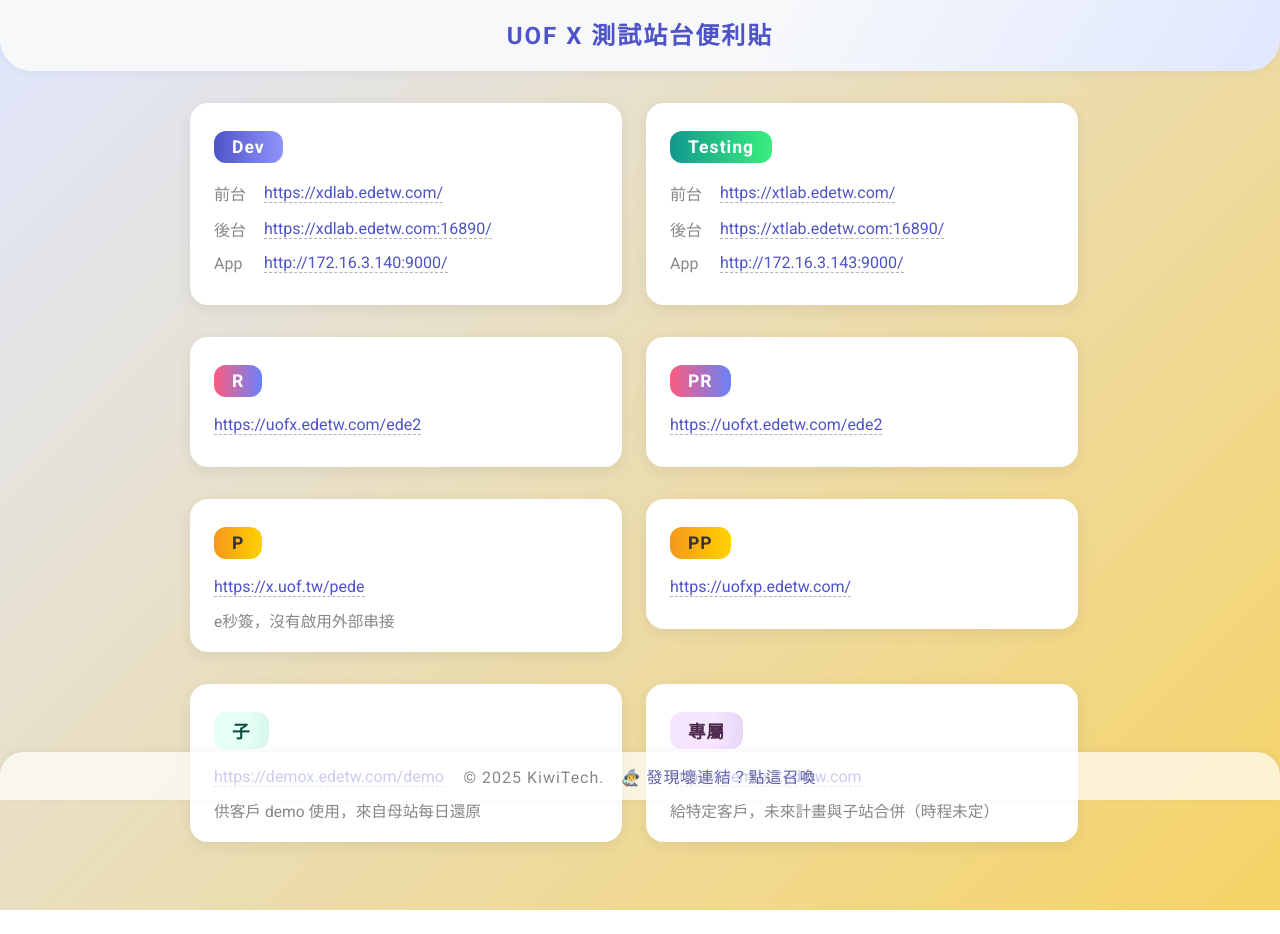
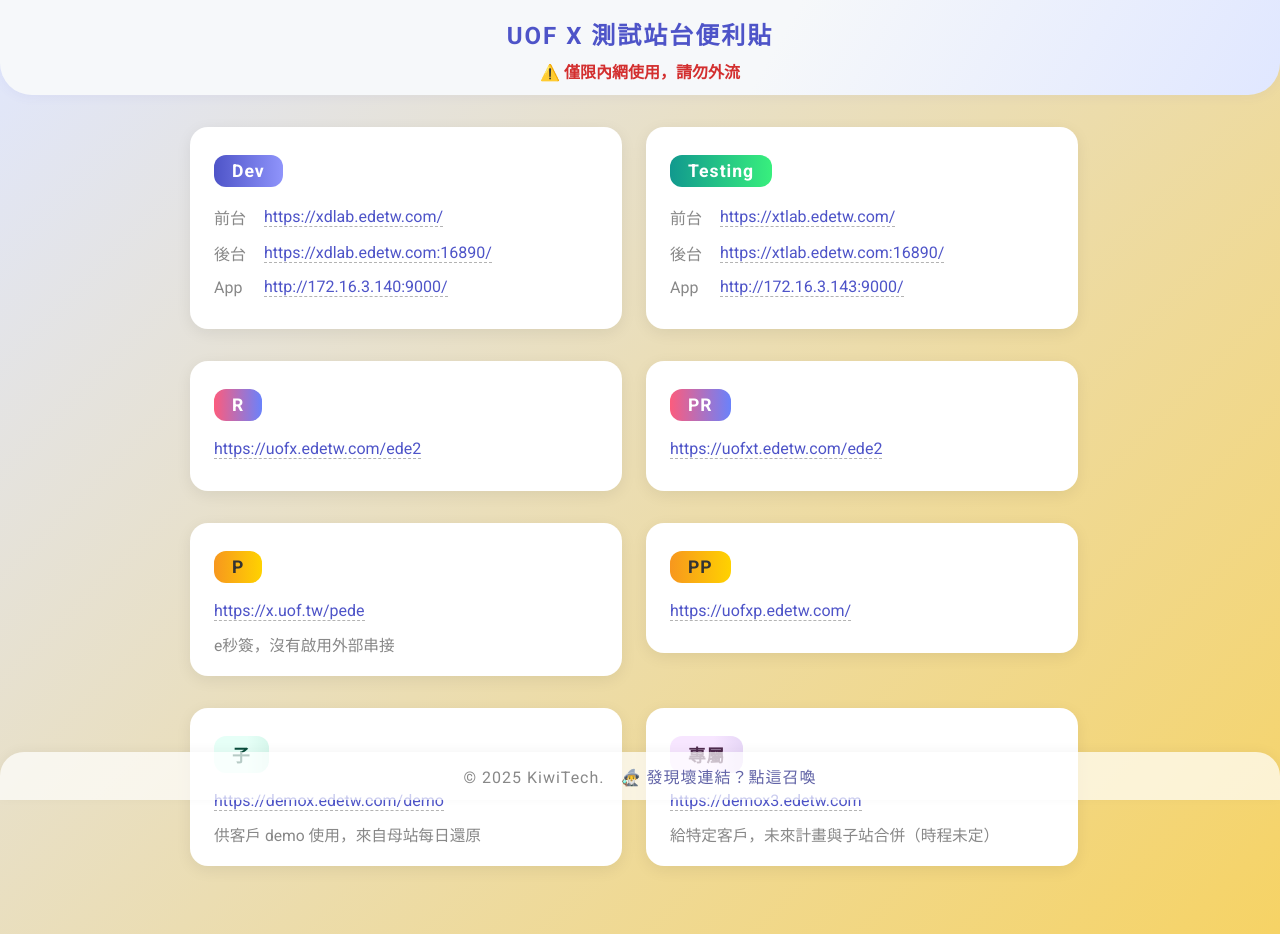
Before and after one commit to YachunHuang/my-shortcut, an Angular app: page / in a window 1280 px wide. Before the commit the page ends 910 px from the top, so only its background shows below. Built offline with nearby package versions, Linux system fonts and the light colour scheme; no server answers.

Commit message:
加上警語

```diff
--- a/src/app/app.component.html
+++ b/src/app/app.component.html
@@ -1,5 +1,11 @@
 <div class="site-header">
   <h2>UOF X 測試站台便利貼</h2>
+  <div
+    class="header-meta"
+    style="color: #d32f2f; font-weight: bold; margin-top: 4px"
+  >
+    ⚠️ 僅限內網使用，請勿外流
+  </div>
 </div>
 <div class="link-content">
   <div class="container">
```
